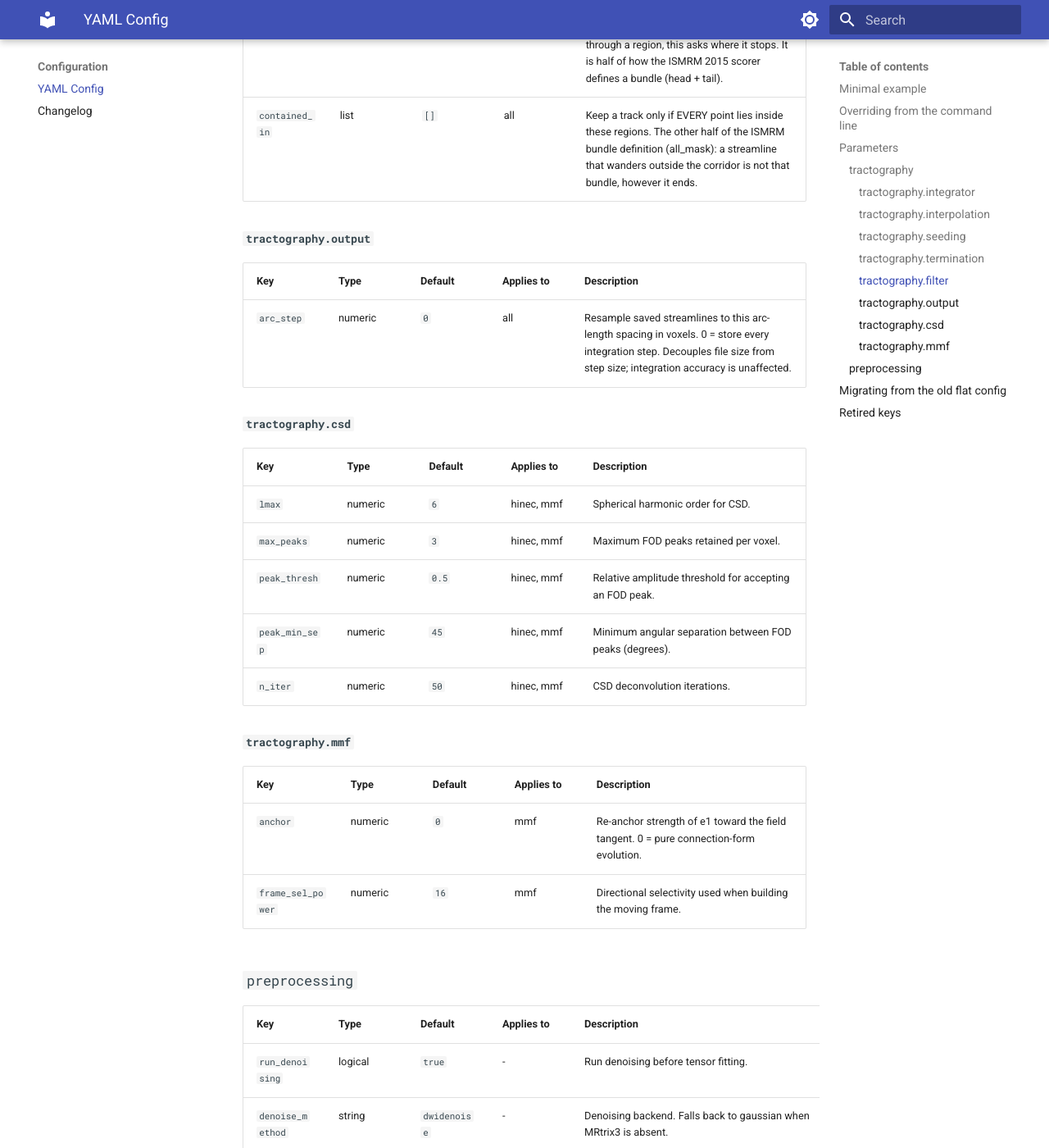
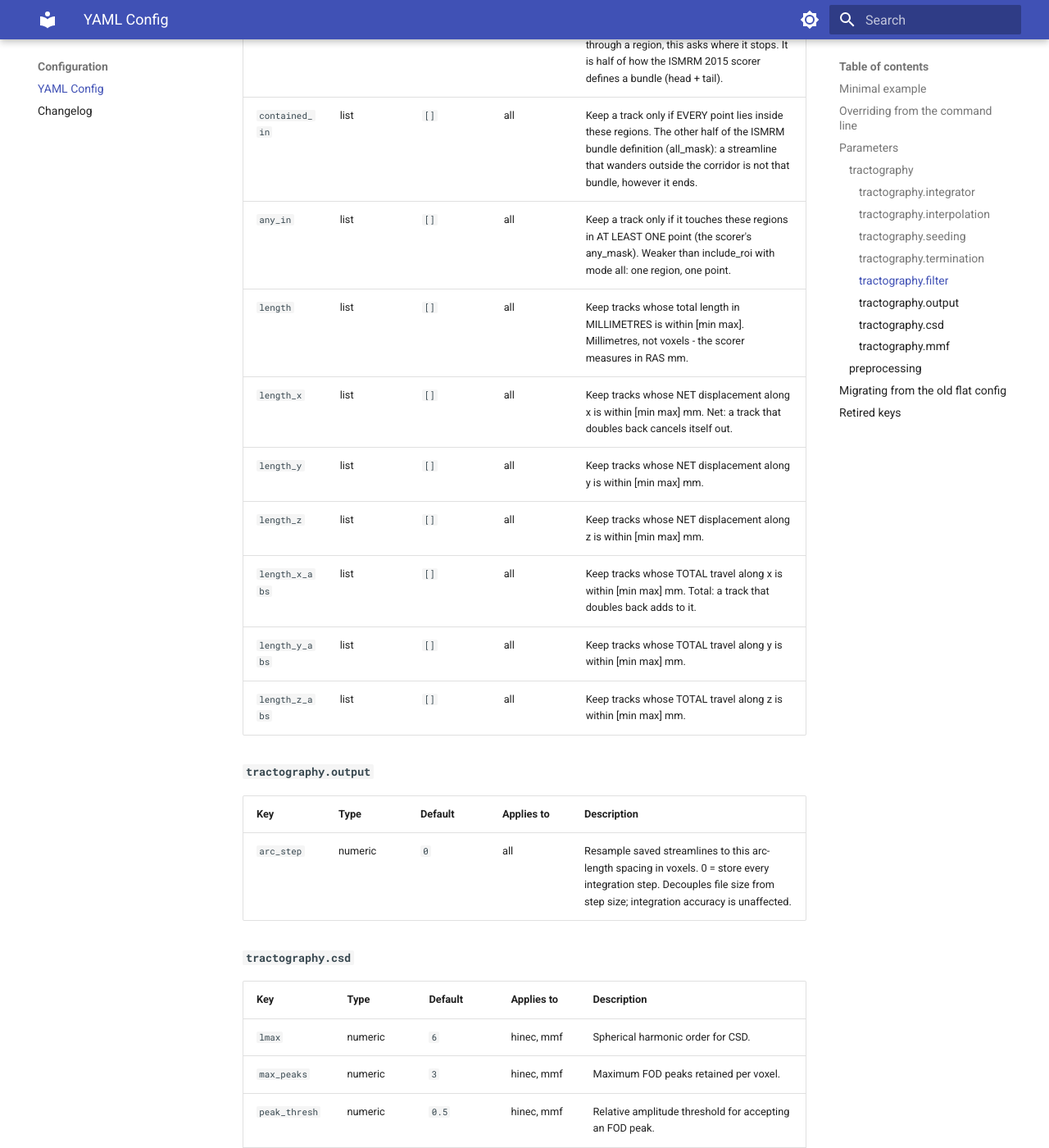
Before and after one commit to uicneuro/hinec, an MkDocs documentation site: the page built from docs/YAML_CONFIG.md, in a window 1280 px wide and 1400 px high, scrolled down 4410 px. Shown: the whole window at 82% size. Built offline with MkDocs 1.6.1 and Material for MkDocs 9.7.7, drawn with Linux system fonts in a browser that asks for light colours.

Commit message:
Apply the scorer's full bundle definition, not half of it
nim_filter_tracks_roi tested head/tail endpoints and containment, and
ignored the rest of what config_file_segmentation.json declares: any_mask,
and the length family. Cingulum_right carries length_x, CC_u_shaped an
inclusion mask plus three length bounds, so "meets the definition" was
measured against a looser rule than the scorer's.

Semantics are taken from scilpy's filter_streamlines_by_total_length_per_dim
rather than inferred: length_<d> is |sum(d)| and length_<d>_abs is sum(|d|),
and every length is in MILLIMETRES because the scorer calls to_rasmm()
before measuring. On 2 mm data a gate written in voxels is wrong by exactly
a factor of two, which passes casual inspection.

TestGateLengthCriteria pins both traps: the mm-vs-voxel factor, and the
net-vs-total distinction that a double-back maximally separates.

```diff
--- a/docs/YAML_CONFIG.md
+++ b/docs/YAML_CONFIG.md
@@ -99,6 +99,14 @@ parameter. A key marked `hinec` is ignored by `standard` and `mmf`.
 | `roi_dilate` | numeric | `0` | all | Dilate the include/exclude masks by this many voxels before testing. |
 | `endpoints_in` | list | `[]` | all | Two regions; keep a track only if one END lands in the first and the other END in the second, either way round. This is an ENDPOINT test, not a waypoint test - include_roi asks whether a track passes through a region, this asks where it stops. It is half of how the ISMRM 2015 scorer defines a bundle (head + tail). |
 | `contained_in` | list | `[]` | all | Keep a track only if EVERY point lies inside these regions. The other half of the ISMRM bundle definition (all_mask): a streamline that wanders outside the corridor is not that bundle, however it ends. |
+| `any_in` | list | `[]` | all | Keep a track only if it touches these regions in AT LEAST ONE point (the scorer's any_mask). Weaker than include_roi with mode all: one region, one point. |
+| `length` | list | `[]` | all | Keep tracks whose total length in MILLIMETRES is within [min max]. Millimetres, not voxels - the scorer measures in RAS mm. |
+| `length_x` | list | `[]` | all | Keep tracks whose NET displacement along x is within [min max] mm. Net: a track that doubles back cancels itself out. |
+| `length_y` | list | `[]` | all | Keep tracks whose NET displacement along y is within [min max] mm. |
+| `length_z` | list | `[]` | all | Keep tracks whose NET displacement along z is within [min max] mm. |
+| `length_x_abs` | list | `[]` | all | Keep tracks whose TOTAL travel along x is within [min max] mm. Total: a track that doubles back adds to it. |
+| `length_y_abs` | list | `[]` | all | Keep tracks whose TOTAL travel along y is within [min max] mm. |
+| `length_z_abs` | list | `[]` | all | Keep tracks whose TOTAL travel along z is within [min max] mm. |
 
 #### `tractography.output`
 
```
Also changed, not shown: 4 other files.
